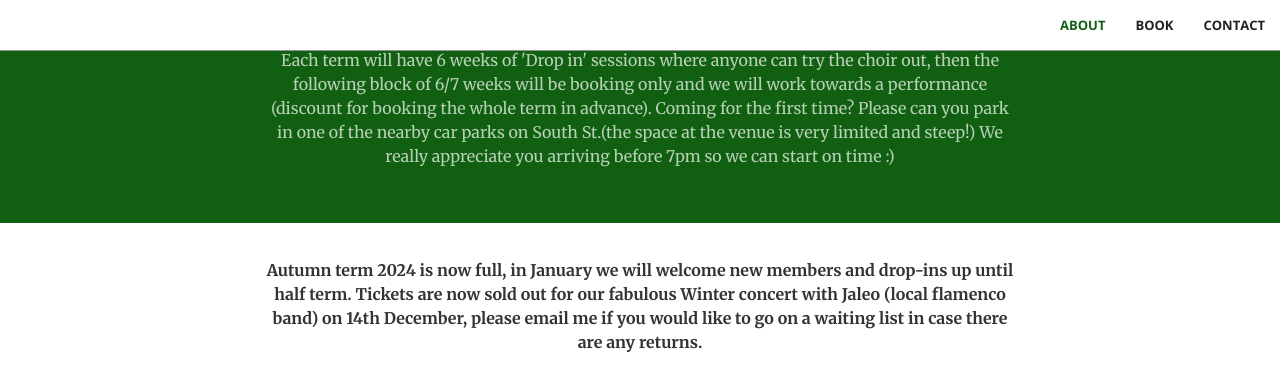
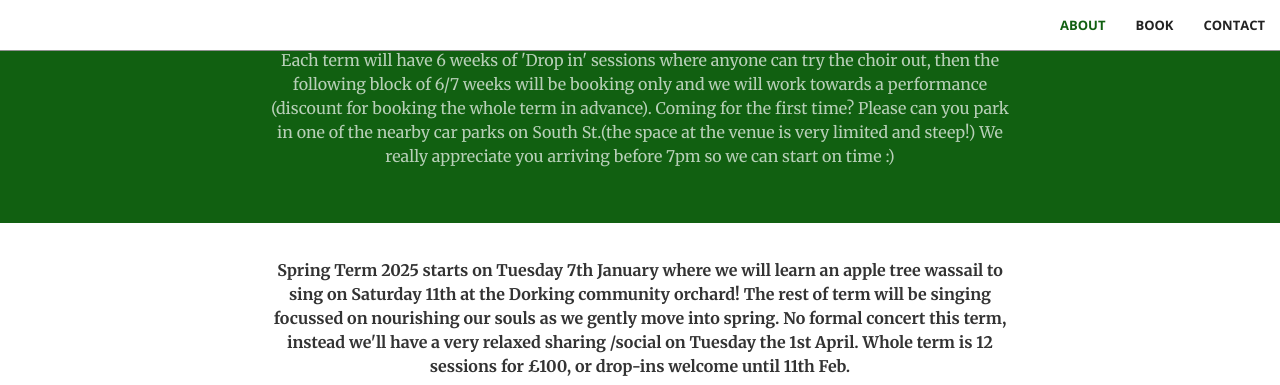
Before and after one commit to thewildchoir/thewildchoir-website, a Jekyll site: the page built from index.html, in a window 1280 px wide and 900 px high, scrolled down 1095 px, cut to the strip 0-385 px from the top of the window. Built offline with Jekyll 4.4.1, drawn with Linux system fonts in a browser that asks for light colours.

Commit message:
Update booking.html

```diff
--- a/_includes/booking.html
+++ b/_includes/booking.html
@@ -2,7 +2,7 @@
     <div class="container">
        <div class="row">
             <div class="col-lg-8 col-lg-offset-2 text-center">
-                <p class="text-book"><b> Autumn term 2024 is now full, in January we will welcome new members and drop-ins up until half term.  Tickets are now sold out for our fabulous Winter concert with Jaleo (local flamenco band) on 14th December, please email me if you would like to go on a waiting list in case there are any returns.  </p>
+                <p class="text-book"><b> Spring Term 2025 starts on Tuesday 7th January where we will learn an apple tree wassail to sing on Saturday 11th at the Dorking community orchard! The rest of term will be singing focussed on nourishing our souls as we gently move into spring. No formal concert this term, instead we'll have a very relaxed sharing /social on Tuesday  the 1st April. Whole term is 12 sessions for £100, or drop-ins welcome until 11th Feb.  </p>
               </p>
 
 
```
